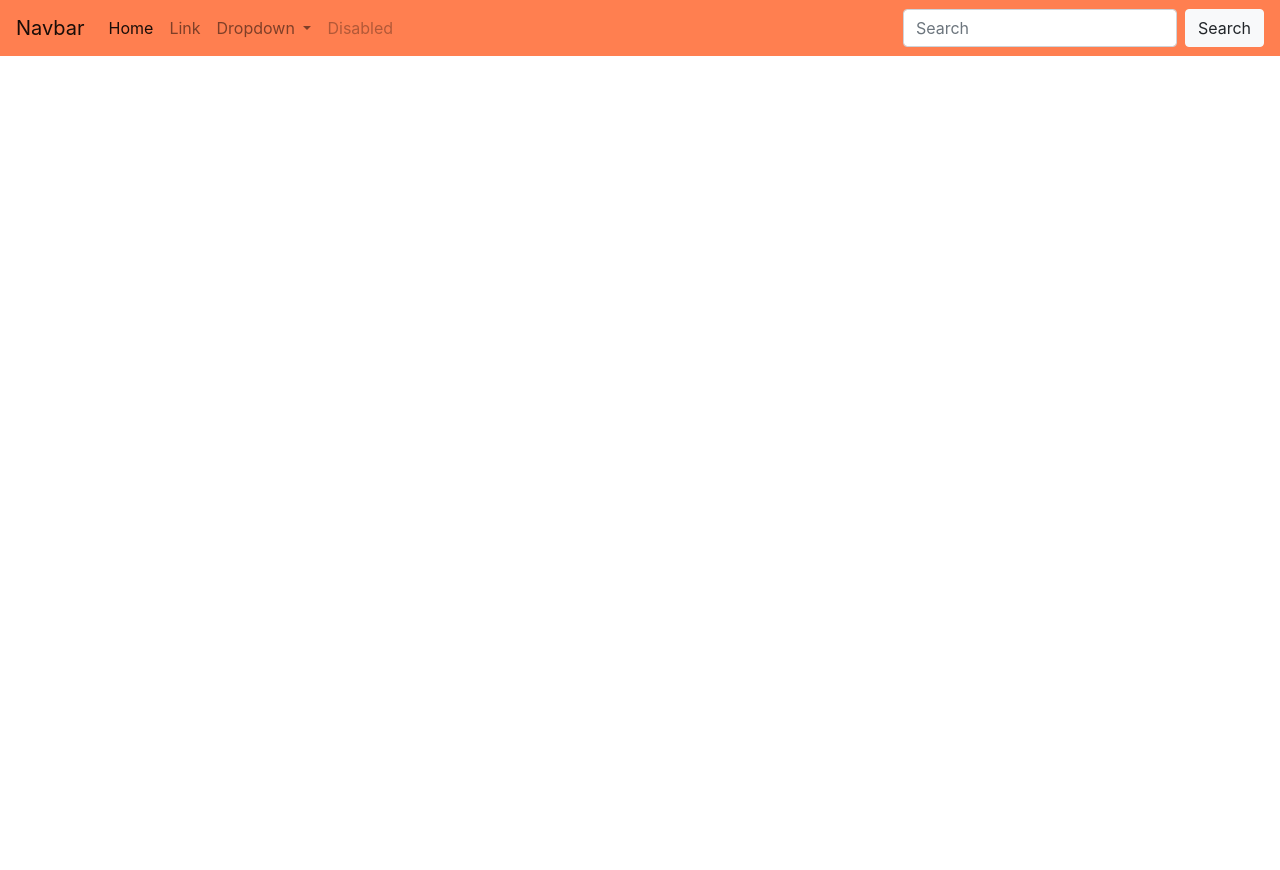
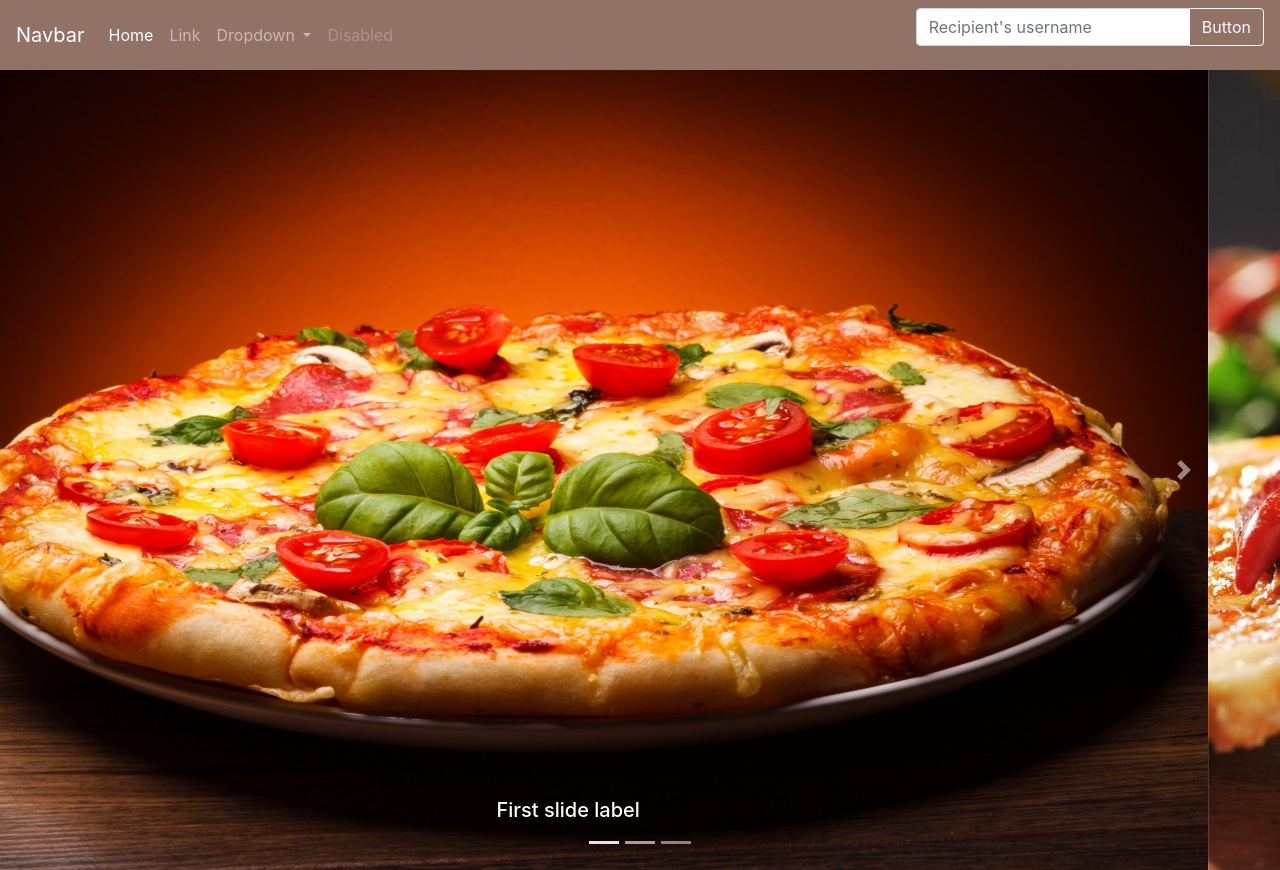
Before and after one commit to hamedsalimzadeh1999/pizza-template, a plain HTML site: page index.html in a window 1280 px wide. Before the commit the page ends 800 px from the top, so only its background shows below. Drawn offline with nearby package versions, Linux system fonts and the light colour scheme.

Commit message:
done slider

```diff
--- a/index.html
+++ b/index.html
@@ -1,5 +1,6 @@
 <!DOCTYPE html>
 <html lang="en">
+
 <head>
     <meta charset="UTF-8">
     <meta name="viewport" content="width=device-width, initial-scale=1.0">
@@ -10,17 +11,19 @@
     <link rel="stylesheet" href="./statics/css/style.css">
     <title>pizza delivery</title>
 </head>
+
 <body>
 
     <!-- Nav bar  start-->
 
-<nav class="navbar navbar-expand-lg navbar-light navbar-color">
+    <nav class="navbar navbar-expand-lg navbar-dark navbar-color">
         <a class="navbar-brand" href="#">Navbar</a>
-    <button class="navbar-toggler" type="button" data-toggle="collapse" data-target="#navbarSupportedContent" aria-controls="navbarSupportedContent" aria-expanded="false" aria-label="Toggle navigation">
+        <button class="navbar-toggler" type="button" data-toggle="collapse" data-target="#navbarSupportedContent"
+            aria-controls="navbarSupportedContent" aria-expanded="false" aria-label="Toggle navigation">
             <span class="navbar-toggler-icon"></span>
         </button>
 
-    <div class="collapse navbar-collapse" id="navbarSupportedContent">
+        <div class="collapse navbar-collapse " id="navbarSupportedContent">
             <ul class="navbar-nav mr-auto">
                 <li class="nav-item active">
                     <a class="nav-link" href="#">Home <span class="sr-only">(current)</span></a>
@@ -29,7 +32,8 @@
                     <a class="nav-link" href="#">Link</a>
                 </li>
                 <li class="nav-item dropdown">
-          <a class="nav-link dropdown-toggle" href="#" id="navbarDropdown" role="button" data-toggle="dropdown" aria-haspopup="true" aria-expanded="false">
+                    <a class="nav-link dropdown-toggle" href="#" id="navbarDropdown" role="button"
+                        data-toggle="dropdown" aria-haspopup="true" aria-expanded="false">
                         Dropdown
                     </a>
                     <div class="dropdown-menu" aria-labelledby="navbarDropdown">
@@ -44,21 +48,70 @@
                 </li>
             </ul>
             <form class="form-inline my-2 my-lg-0">
-        <input class="form-control mr-sm-2" type="search" placeholder="Search" aria-label="Search">
-        <button class="btn btn-light" type="submit">Search</button>
+
+                <div class="input-group mb-3">
+                    <input type="text" class="form-control" placeholder="Recipient's username"
+                        aria-label="Recipient's username" aria-describedby="button-addon2">
+                    <div class="input-group-append">
+                        <button class="btn btn-outline-light"type="button" id="button-addon2">Button</button>
+                    </div>
+                </div>
+
             </form>
         </div>
     </nav>
     <!-- Nav bar  end-->
+<!-- slider start -->
+
+<div id="carouselExampleCaptions" class="carousel slide" data-ride="carousel">
+    <ol class="carousel-indicators">
+      <li data-target="#carouselExampleCaptions" data-slide-to="0" class="active"></li>
+      <li data-target="#carouselExampleCaptions" data-slide-to="1"></li>
+      <li data-target="#carouselExampleCaptions" data-slide-to="2"></li>
+    </ol>
+    <div class="carousel-inner">
+      <div class="carousel-item active">
+        <img src="./statics/img/slider1.jpg" class="d-block w-100" alt="...">
+        <div class="carousel-caption d-none d-md-block">
+          <h5>First slide label</h5>
+
+        </div>
+      </div>
+      <div class="carousel-item">
+        <img src="./statics/img/slider2.jpg" class="d-block w-100" alt="...">
+        <div class="carousel-caption d-none d-md-block">
+          <h5>Second slide label</h5>
+
+        </div>
+      </div>
+      <div class="carousel-item">
+        <img src="./statics/img/slider3.jpg" class="d-block w-100" alt="...">
+        <div class="carousel-caption d-none d-md-block">
+          <h5>Third slide label</h5>
+
+        </div>
+      </div>
+    </div>
+    <a class="carousel-control-prev" href="#carouselExampleCaptions" role="button" data-slide="prev">
+      <span class="carousel-control-prev-icon" aria-hidden="true"></span>
+      <span class="sr-only">Previous</span>
+    </a>
+    <a class="carousel-control-next" href="#carouselExampleCaptions" role="button" data-slide="next">
+      <span class="carousel-control-next-icon" aria-hidden="true"></span>
+      <span class="sr-only">Next</span>
+    </a>
+  </div>
+<!-- slider  end-->
 
 
 
 
-
-
-<script src="https://code.jquery.com/jquery-3.5.1.slim.min.js" integrity="sha384-DfXdz2htPH0lsSSs5nCTpuj/zy4C+OGpamoFVy38MVBnE+IbbVYUew+OrCXaRkfj" crossorigin="anonymous"></script>
+    <script src="https://code.jquery.com/jquery-3.5.1.slim.min.js"
+        integrity="sha384-DfXdz2htPH0lsSSs5nCTpuj/zy4C+OGpamoFVy38MVBnE+IbbVYUew+OrCXaRkfj" crossorigin="anonymous">
+    </script>
 
     <script src="../assets/dist/js/bootstrap.bundle.min.js"></script>
     <script src="../assets/js/vendor/jquery.slim.min.js"></script>
 </body>
+
 </html>
--- a/statics/css/style.css
+++ b/statics/css/style.css
@@ -1,3 +1,4 @@
 .navbar-color{
-    background-color: coral;
+    background-color: rgba(109, 70, 56, 0.76);
+
 }
```
Also changed, not shown: statics/img/slider1.jpg (added), statics/img/slider2.jpg (added), statics/img/slider3.jpg (added). Lines whose indentation alone changed are shown as unchanged.
